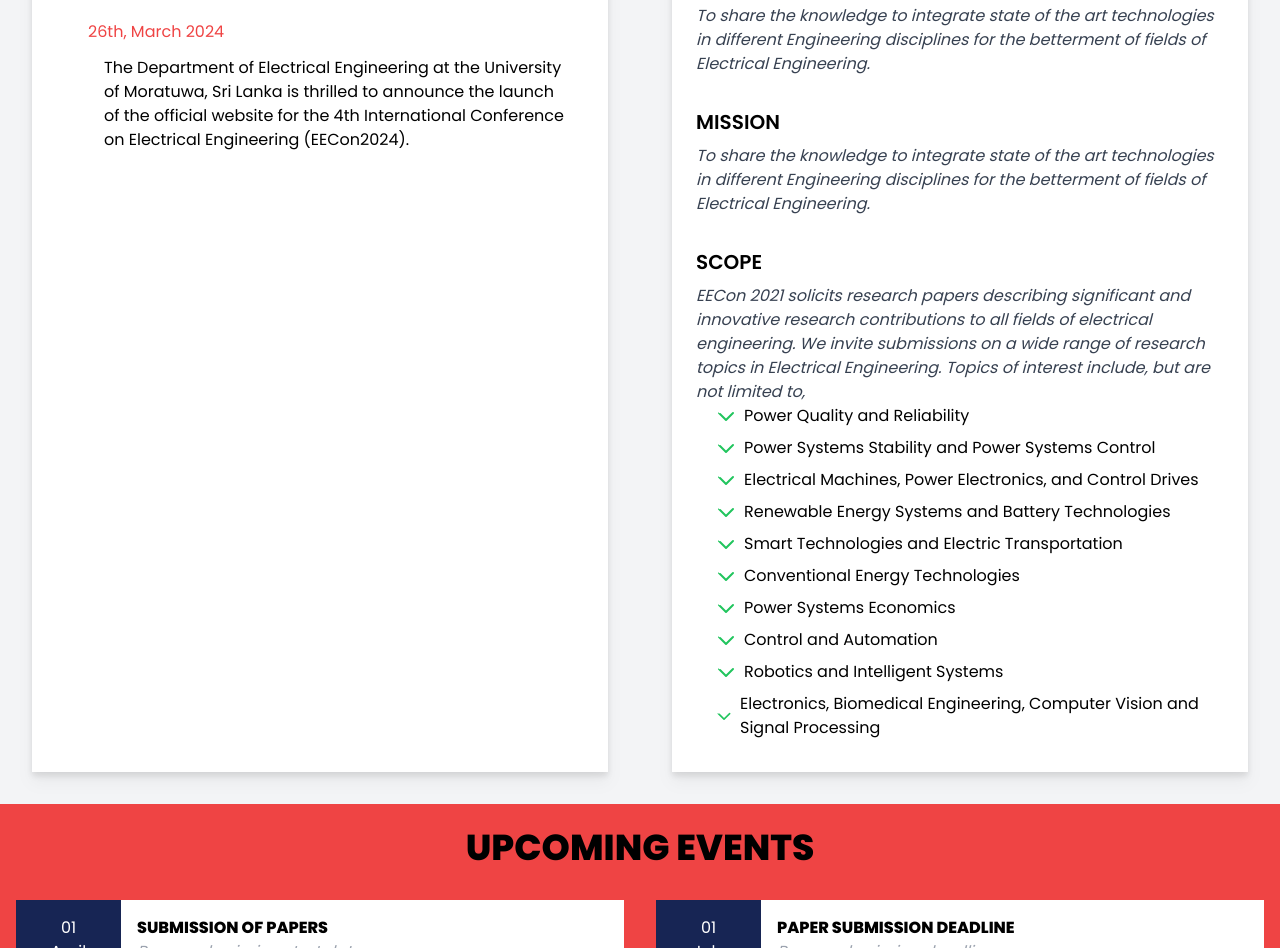
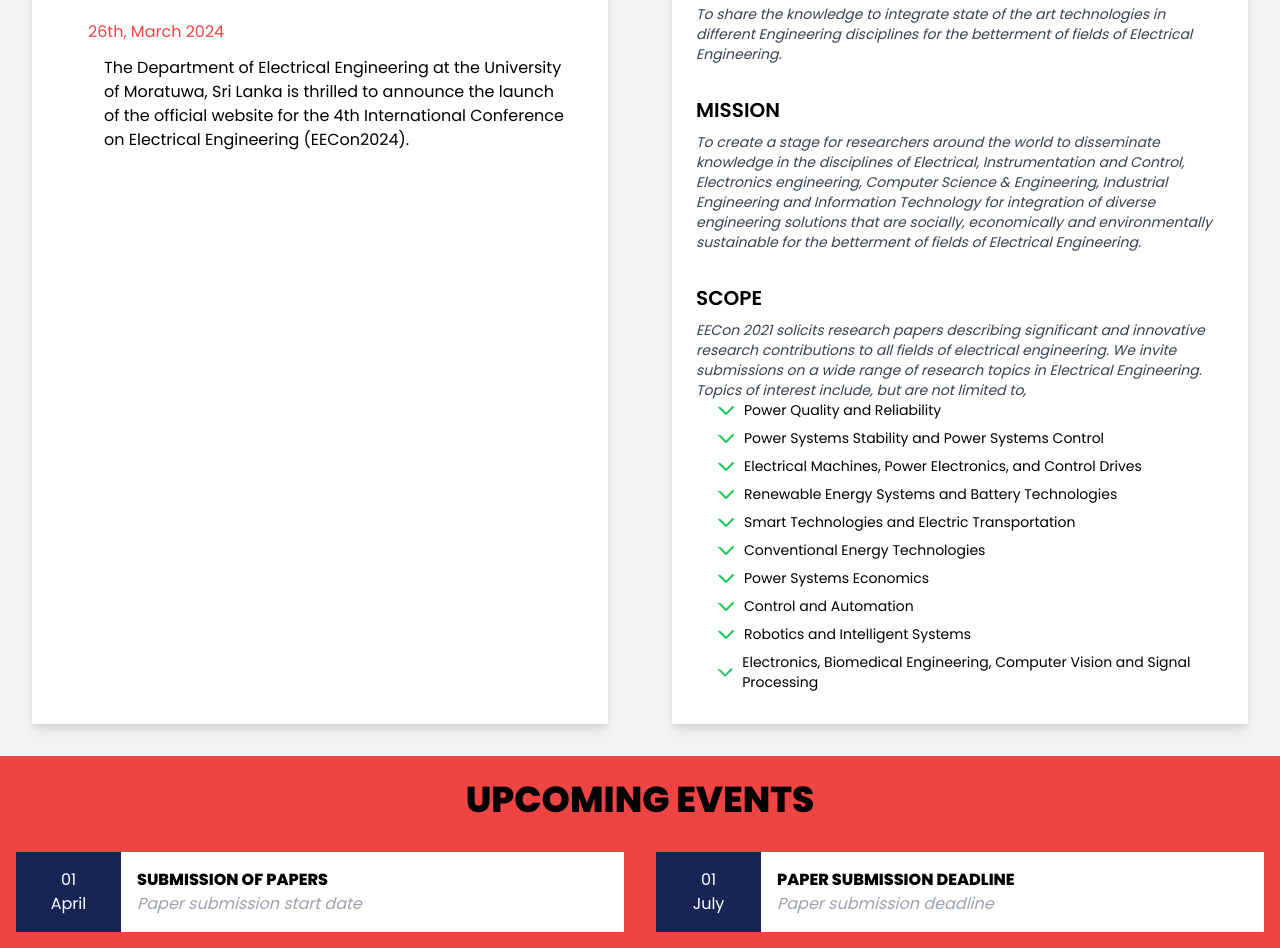
Before and after one commit to ruwanthim/eecon-web, a Next.js app: page / in a window 1280 px wide. Shown: the part 920-1868 px from the top of the page. Built offline with nearby package versions, Linux system fonts and the light colour scheme.

Commit message:
#bugfix update mission

```diff
--- a/src/components/page/home/HomePageSectionOne.tsx
+++ b/src/components/page/home/HomePageSectionOne.tsx
@@ -27,7 +27,7 @@
                         <h2 className="text-xl text-black font-semibold mb-2 text-transform: uppercase ">
                             Vision
                         </h2>
-                        <p className="text-gray-700 italic ">
+                        <p className="text-gray-700 italic text-sm">
                             To share the knowledge to integrate state of the art
                             technologies in different Engineering disciplines
                             for the betterment of fields of Electrical
@@ -36,16 +36,21 @@
                         <h2 className="mt-8 text-xl text-black font-semibold mb-2 text-transform: uppercase ">
                             Mission
                         </h2>
-                        <p className="text-gray-700 italic ">
-                            To share the knowledge to integrate state of the art
-                            technologies in different Engineering disciplines
-                            for the betterment of fields of Electrical
-                            Engineering.
+                        <p className="text-gray-700 italic text-sm">
+                            To create a stage for researchers around the world
+                            to disseminate knowledge in the disciplines of
+                            Electrical, Instrumentation and Control, Electronics
+                            engineering, Computer Science & Engineering,
+                            Industrial Engineering and Information Technology
+                            for integration of diverse engineering solutions
+                            that are socially, economically and environmentally
+                            sustainable for the betterment of fields of
+                            Electrical Engineering.
                         </p>
                         <h2 className="mt-8 text-xl text-black font-semibold mb-2 text-transform: uppercase ">
                             Scope
                         </h2>
-                        <p className="text-gray-700 italic ">
+                        <p className="text-gray-700 italic text-sm">
                             EECon 2021 solicits research papers describing
                             significant and innovative research contributions to
                             all fields of electrical engineering. We invite
@@ -53,7 +58,7 @@
                             Electrical Engineering. Topics of interest include,
                             but are not limited to,
                         </p>
-                        <ul className="list-disc pl-5 text-black overflow-scroll">
+                        <ul className="list-disc pl-5 text-black overflow-scroll text-sm">
                             <li className="mb-2 flex items-center">
                                 <svg
                                     xmlns="http://www.w3.org/2000/svg"
```
